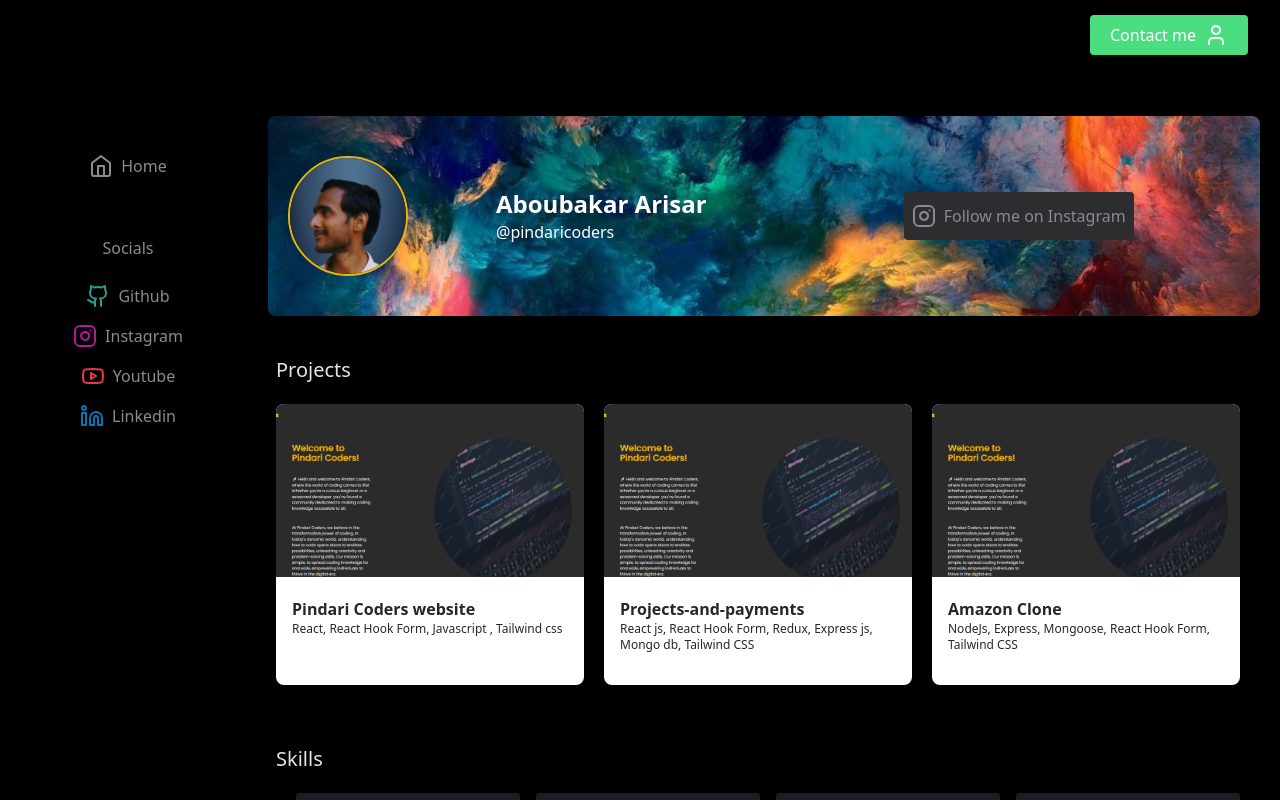
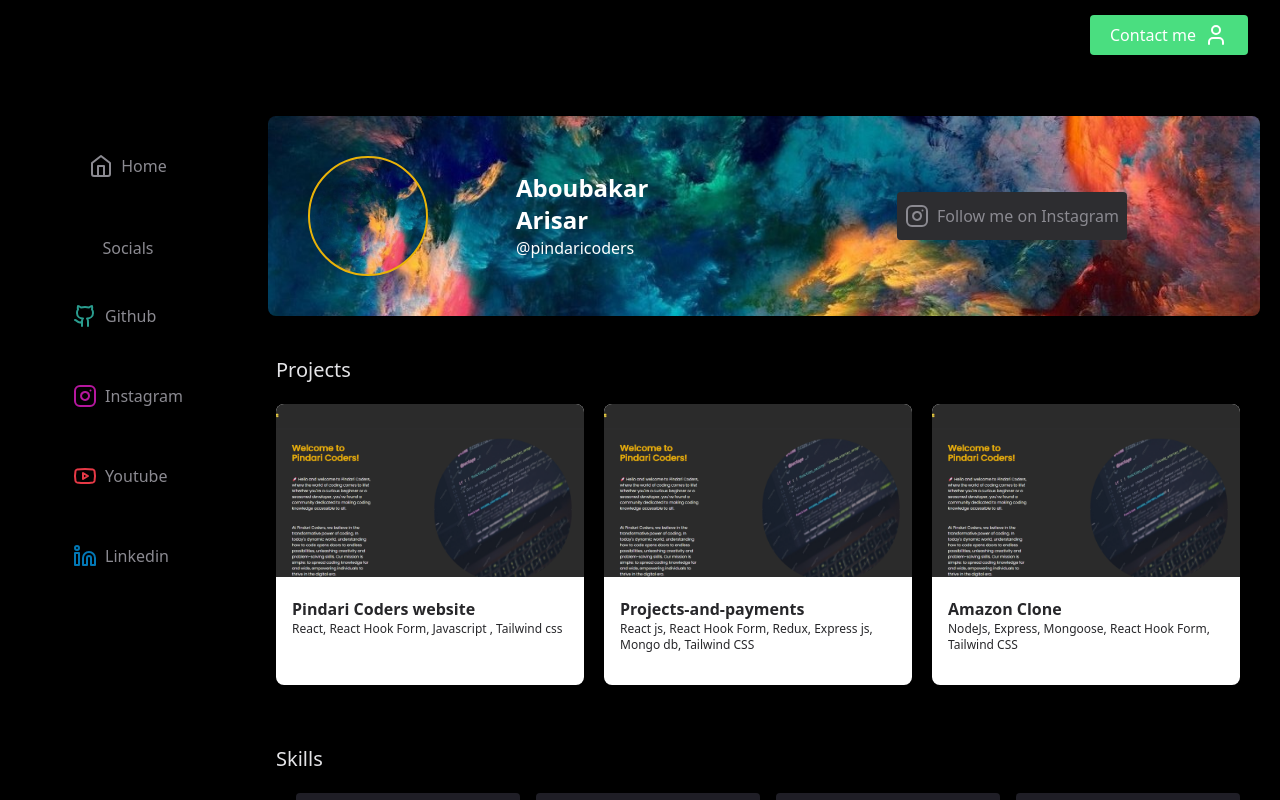
Before and after one commit to AboubakarArisar/Portfolio-website, a React (Vite) app: page / in a window 1280 px wide. Shown: the top 800 px of the page. Built offline with nearby package versions, Linux system fonts and the light colour scheme.

Commit message:
responsiveness modified

```diff
--- a/src/Components/Aside.jsx
+++ b/src/Components/Aside.jsx
@@ -2,10 +2,10 @@ import React from "react";
 import { Link } from "react-router-dom";
 const Aside = () => {
   return (
-    <aside className="w-[250px] xsm:hidden md:block h-screen mx-5 mb-5 mt-5 bg-black flex flex-col rounded">
+    <aside className="w-[250px] xsm:hidden lg:block h-screen mx-5 mb-5 mt-5 bg-black flex flex-col rounded">
       <div className="flex flex-col justify-center items-center h-[100px] ">
         <Link
-          className="text-[#8B8A91] flex gap-2 transform transition-all hover:translate-y-2"
+          className="text-[#8B8A91]  bg-black rounded p-5 flex gap-2 hover:bg-blue-100"
           to="/"
         >
           <svg
@@ -26,14 +26,14 @@ const Aside = () => {
           Home
         </Link>
       </div>
-      <div className="flex flex-col justify-start items-center p-5 ">
+      <div className="flex flex-col justify-center items-center  py-5    ">
         <h2 className="text-[#8B8A91] ">Socials</h2>
-        <div className="flex justify-center items-center flex-col gap-4 mt-6">
+        <div className="flex  flex-col gap-4 mt-6 ">
           <a
             href="https://github.com/AboubakarArisar"
             target="_blank"
             rel="noopener noreferrer"
-            className="text-[#8B8A91] flex  gap-2 transform transition-all hover:translate-y-2"
+            className="text-[#8B8A91] bg-black rounded p-5 flex  gap-2 hover:bg-blue-100"
           >
             <svg
               xmlns="http://www.w3.org/2000/svg"
@@ -56,7 +56,7 @@ const Aside = () => {
             href="https://www.instagram.com/aboubakarisar05/"
             target="_blank"
             rel="noopener noreferrer"
-            className="text-[#8B8A91] flex gap-2 transform transition-all hover:translate-y-2"
+            className="text-[#8B8A91] flex gap-2 bg-black rounded p-5 hover:bg-blue-100"
           >
             <svg
               xmlns="http://www.w3.org/2000/svg"
@@ -80,7 +80,7 @@ const Aside = () => {
             href="https://www.youtube.com/@pindaricoders"
             target="_blank"
             rel="noopener noreferrer"
-            className="text-[#8B8A91] flex gap-2 transform transition-all hover:translate-y-2"
+            className="text-[#8B8A91] flex gap-2 transform bg-black rounded p-5 hover:bg-blue-100"
           >
             <svg
               xmlns="http://www.w3.org/2000/svg"
@@ -103,7 +103,7 @@ const Aside = () => {
             href="https://www.linkedin.com/in/aboubakar-arisar-825412264"
             target="_blank"
             rel="noopener noreferrer"
-            className="text-[#8B8A91] flex gap-2 transform transition-all hover:translate-y-2"
+            className="text-[#8B8A91] bg-black rounded p-5 flex gap-2 hover:bg-blue-100"
           >
             <svg
               xmlns="http://www.w3.org/2000/svg"
--- a/src/Components/Cover.jsx
+++ b/src/Components/Cover.jsx
@@ -4,17 +4,13 @@ const Cover = () => {
   return (
     <>
       <div className="xsm:w-[100vw] md:w-[80vw] flex justify-center items-center xsm:px-3 md:pr-5  relative">
-        <div className="flex rounded-lg w-[100vw] z-10 mt-5  bg-[url('/cover.jpeg')] justify-center items-center gap-2 p-5 bg-no-repeat bg-cover">
-          <div className="flex xsm:flex-col md:flex-row justify-center items-center py-5 content w-full gap-2">
-            <div className="rounded-full  w-[120px] h-[120px] border-2 border-yellow-500 select-none">
-              <img
-                src="/abfinalpic.png"
-                alt=""
-                className="object-cover rounded-full"
-              />
+        <div className="flex rounded-lg xsm:w-[100vw] md:w-[80vw] z-10 mt-5  bg-[url('/cover.jpeg')] justify-center items-center gap-2 p-5 bg-no-repeat bg-cover">
+          <div className="flex xsm:flex-col md:flex-row justify-center items-center w-full p-5 content  gap-2">
+            <div className="rounded-full bg-[url('/abfinalpic.png')] bg-cover w-[120px] h-[120px] border-2 border-yellow-500 select-none">
+
             </div>
-            <div className="flex-grow flex xsm:flex-col md:flex-row justify-between items-center">
-              <div className="flex flex-col  w-1/2 justify-center mx-20 select-none">
+            <div className="flex-grow flex xsm:flex-col md:flex-row justify-center items-center">
+              <div className="flex flex-col w-1/2 justify-center  md:mx-20 select-none">
                 <h1 className="font-bold text-white text-2xl ">
                   Aboubakar Arisar
                 </h1>
--- a/src/Components/Navbar.jsx
+++ b/src/Components/Navbar.jsx
@@ -5,7 +5,7 @@ const Navbar = () => {
     <>
       <div className="flex fixed z-30 top-0 left-0 right-0">
         <div className="w-1/3 h-[70px] bg-black"> </div>
-        <nav className="bg-black flex justify-end    items-center h-[70px] flex-grow">
+        <nav className="bg-black flex justify-end items-center h-[70px] flex-grow">
           <div>
             <button
               onClick={() => navigate("/contact")}
--- a/src/Components/Projects.jsx
+++ b/src/Components/Projects.jsx
@@ -29,7 +29,7 @@ const Projects = () => {
         <div className="grid grid-cols-1 md:grid-cols-3  gap-5 mt-5 pr-5">
           {projects.map((project, index) => (
             <a key={index} target="_blank" href={project.link}>
-              <div className="flex flex-col overflow-hidden gap-3 bg-white text-zinc-800 rounded-lg overflow-ellipsis">
+              <div className="flex flex-col overflow-auto gap-3 bg-white text-zinc-800 rounded-lg overflow-ellipsis">
                 <img
                   alt={project.name}
                   loading="lazy"
--- a/src/main.jsx
+++ b/src/main.jsx
@@ -2,10 +2,10 @@ import React from "react";
 import ReactDOM from "react-dom/client";
 import App from "./App.jsx";
 import "./index.css";
-import AppRouter from "./router/router.jsx";
+import RouterComponent from "./router/router.jsx";
 
 ReactDOM.createRoot(document.getElementById("root")).render(
   <React.StrictMode>
-    <AppRouter />
+    <RouterComponent />
   </React.StrictMode>
 );
--- a/src/router/router.jsx
+++ b/src/router/router.jsx
@@ -2,8 +2,6 @@ import React from "react";
 import { BrowserRouter as Router, Route, Routes } from "react-router-dom";
 
 import App from "../App";
-import Skills from "../Components/Skills";
-import Projects from "../Components/Projects";
 import PageNotFound from "../Components/PageNotFound";
 import Contact from "../Components/Contact";
 
@@ -12,9 +10,7 @@ const RouterComponent = () => {
     <Router>
       <Routes>
         <Route path="/" element={<App />} />
-        <Route path="/skills" element={<Skills />} />
-        <Route path="/project" element={<Projects />} />
-        <Route path="/contact" element={<Contact />} />
+        <Route path="/contact" element={<Contact/>} />
         <Route path="*" element={<PageNotFound />} />
       </Routes>
     </Router>
```
